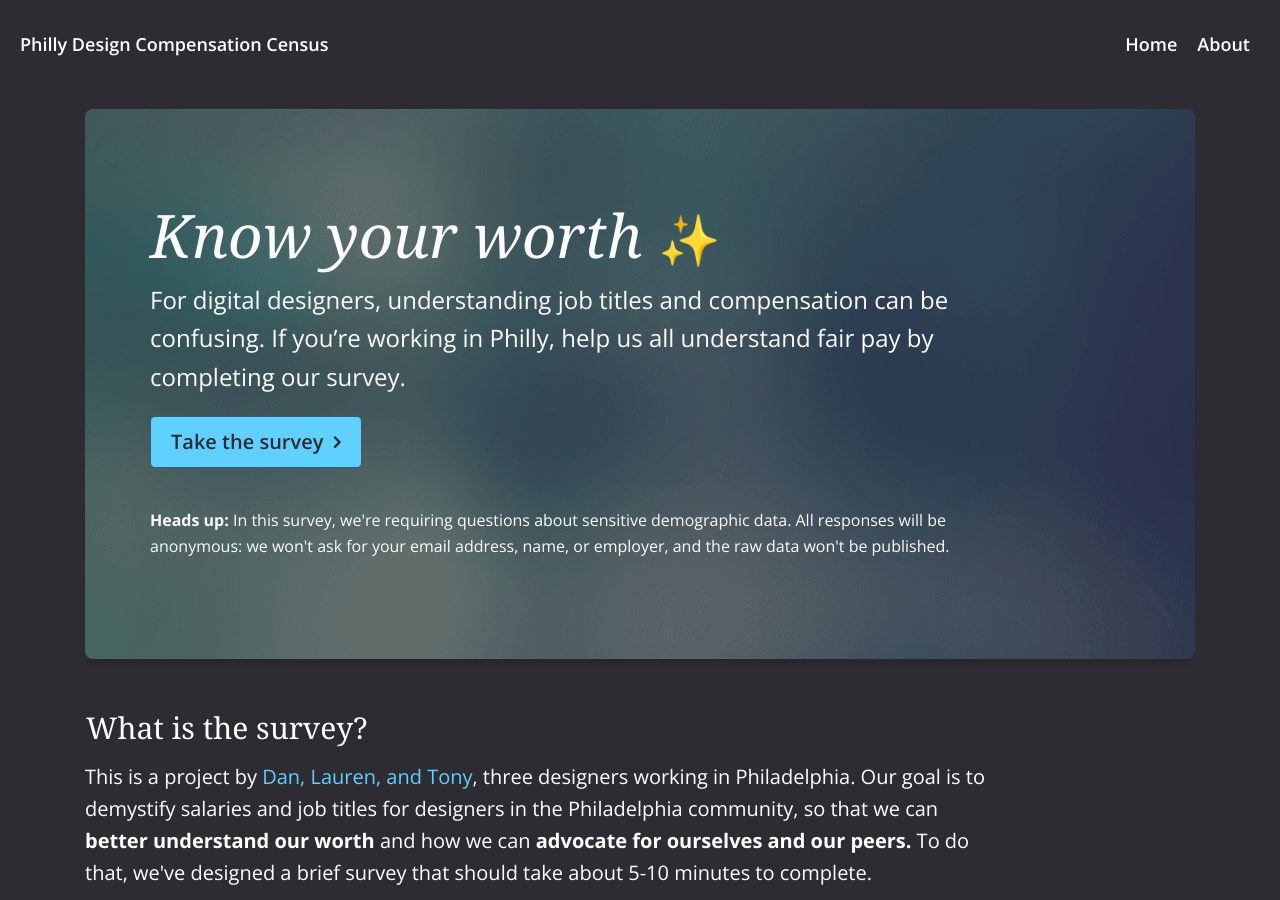
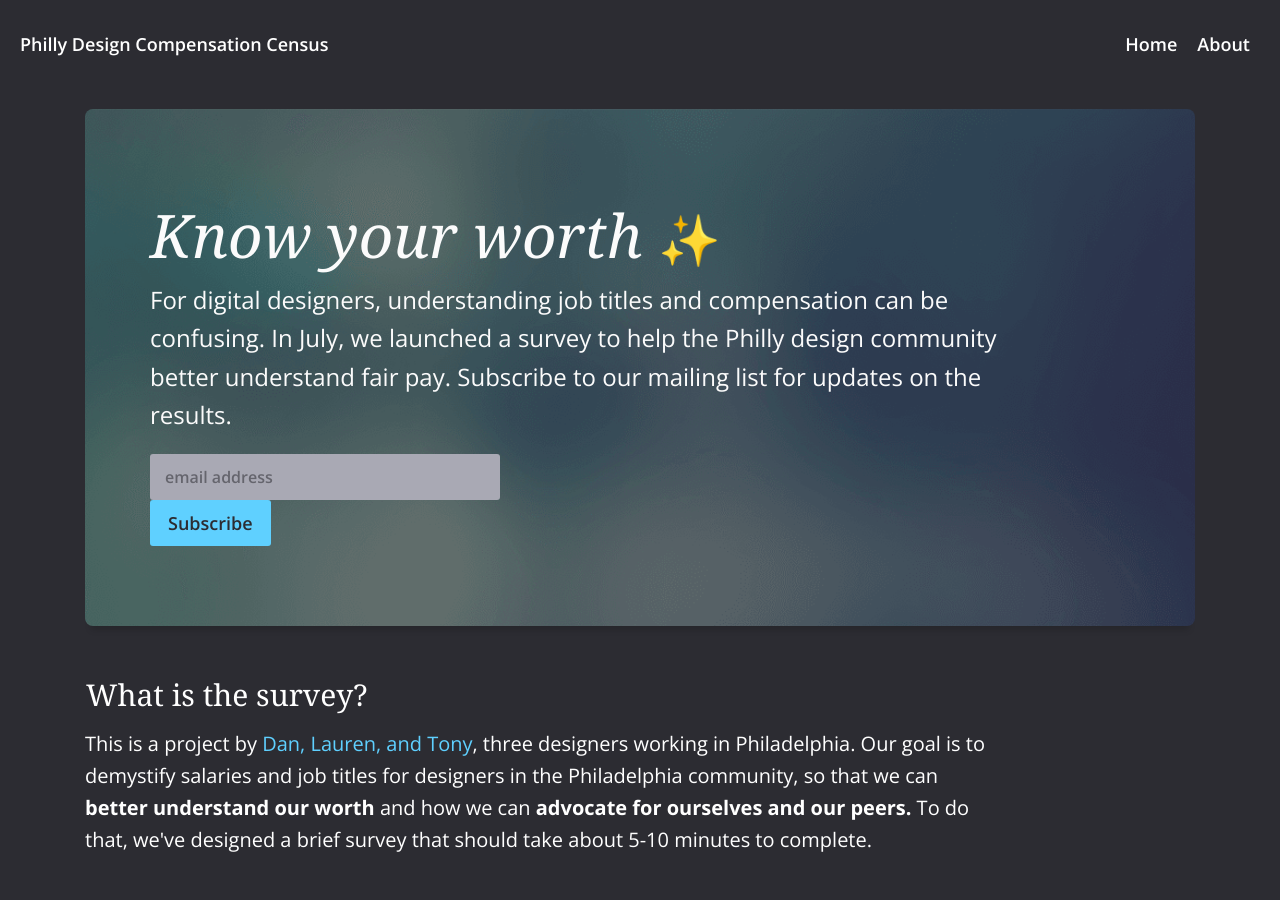
Before and after one commit to laurenhallden/designer-survey, a Jekyll site: the page built from philly/index.md, in a window 1280 px wide and 900 px high. Built offline with Jekyll 4.4.1, drawn with Linux system fonts in a browser that asks for light colours; nearby versions of some CDN libraries; comment, search, counter and statistics services are not loaded.

Commit message:
updating hero to close survey

```diff
--- a/_layouts/about.html
+++ b/_layouts/about.html
@@ -53,7 +53,7 @@
         <div class="row">
             <div class="col-lg-9">
                 <h3>How can I contribute?</h3>
-                <p>You can <a href="https://phillydesigncomp.typeform.com/to/mBvqY9" target="_blank" title="Go to the survey on Formkeep">take the survey here.</a> Have feedback? Contact us at:<br/>phillydesigncomp AT gmail DOT com</p>
+                <p>Contact us with feedback at:<br/>phillydesigncomp AT gmail DOT com</p>
                 <h3>How can I get updates on this project?</h3>
                 <p>If you’re interested in keeping up-to-date with this project and its results, provide your email address below:</p>
 
--- a/_layouts/standard.html
+++ b/_layouts/standard.html
@@ -15,9 +15,8 @@
                 <div class="hero-card">
                     <div class="col-lg-11">
                     <h1>{{ page.title }} <span>✨</span></h1>
-                    <p>For digital designers, understanding job titles and compensation can be confusing. If you’re working in Philly, help us all understand fair pay by completing our survey.</p>
-                    {% include surveybutton.html %}
-                    <p class="small"><strong>Heads up:</strong> In this survey, we're requiring questions about sensitive demographic data. All responses will be anonymous: we won't ask for your email address, name, or employer, and the raw data won't be published.</p>
+                    <p>For digital designers, understanding job titles and compensation can be confusing. In July, we launched a survey to help the Philly design community better understand fair pay. Subscribe to our mailing list for updates on the results.</p>
+                    {% include mailchimp.html %}
                     </div>
                 </div>
             </div>
```
